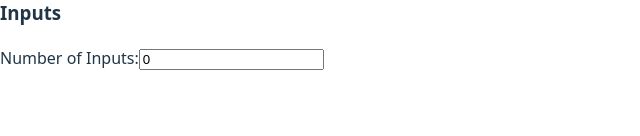
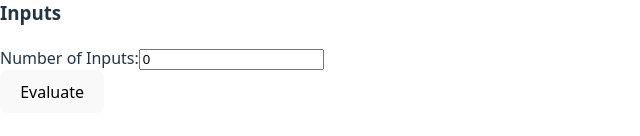
Before and after one commit to Bram-Hub/Sunflower, a React (Vite) app in the folder recursive_blocks/: page / in a window 1280 px wide. Shown: the part 490-626 px from the top of the page, without its empty margins (0-640 px from the left). Built offline with nearby package versions, Linux system fonts and the light colour scheme.

Commit message:
Evaluation!!!

```diff
--- a/recursive_blocks/src/BlockConfig.ts
+++ b/recursive_blocks/src/BlockConfig.ts
@@ -1,24 +1,60 @@
+import { BlockData } from "./BlockUtil";
+
 // blockConfig.ts
 export type BlockType = "Zero" | "Successor" | "Primitive Recursion" | "Composition" | "Projection";
 
-export const blockConfig = {
+export type BlockEvaluator = (block: BlockData, inputs: number[], evaluate: BlockEvaluator) => number;
+
+export const blockConfig: Record<BlockType, {
+  type: BlockType;
+  children: { name: string; block: BlockData | null }[];
+  num_values: { name: string; value: number }[];
+  evaluate: BlockEvaluator;
+}> = {
   "Zero": {
     type: "Zero" as BlockType,
     children: [],
-    num_values: []
+    num_values: [],
+    evaluate: (_block, _inputs, _evaluate) => {
+      // Zero block always returns 0
+      return 0;
+    }
   },
   "Successor": {
     type: "Successor" as BlockType,
     children: [],
-    num_values: []
+    num_values: [],
+    evaluate: (_block, inputs, _evaluate) => {
+      // Successor block returns the input incremented by 1
+      if (inputs.length !== 1) {
+        throw new Error("Successor block requires exactly one input.");
+      }
+      return inputs[0] + 1;
+    }
   },
   "Primitive Recursion": {
     type: "Primitive Recursion" as BlockType,
     children: [
       { name: "Base Case", block: null },
-      { name: "Recursive Case", block: null }
+      { name: "Recursive Case", block: null },
     ],
-    num_values: []
+    num_values: [],
+    evaluate: (block, inputs, evaluate) => {
+      // Primitive Recursion block evaluates based on the base case and recursive case
+      if (inputs.length < 2) {
+        throw new Error("Primitive Recursion block requires at least two inputs.");
+      }
+      if (inputs[inputs.length - 1] <= 0) {
+        // Base case: if the last input is 0, evaluate the base case block
+        return evaluate(block.children[0].block!, inputs.slice(0, -1), evaluate);
+      } else {
+        // Recursive case: evaluate the recursive case block with the inputs
+        const inputs_decremented = inputs.slice(0, -1).concat(inputs[inputs.length - 1] - 1);
+        console.log("Inputs for recursive case:", inputs_decremented);
+        const inputs_combined_with_previous = inputs.concat(evaluate(block, inputs_decremented, evaluate));
+        return evaluate(block.children[1].block!, inputs_combined_with_previous, evaluate);
+      }
+    }
   },
   "Composition": {
     type: "Composition" as BlockType,
@@ -26,13 +62,29 @@ export const blockConfig = {
       { name: "f", block: null },
       { name: "g1", block: null }
     ],
-    num_values: []
+    num_values: [],
+    evaluate: (block, inputs, evaluate) => {
+      // Composition block evaluates by applying function f to the result of g1
+      if (inputs.length < 1) {
+        throw new Error("Composition block requires at least one input.");
+      }
+      const g1_result = evaluate(block.children[1].block!, inputs, evaluate);
+      return evaluate(block.children[0].block!, [g1_result], evaluate);
+    }
   },
   "Projection": {
     type: "Projection" as BlockType,
     children: [],
     num_values: [
       { name: "i", value: 0 },
-    ]
+    ],
+    evaluate: (block, inputs, _evaluate) => {
+      // Projection block returns the i-th input
+      if (inputs.length <= 0) {
+        throw new Error("Projection block requires at least one input.");
+      }
+      const i = block!.num_values!.find(v => v.name === "i")?.value ?? 0;
+      return inputs[i];
+    }
   }
 };
--- a/recursive_blocks/src/BlockEditor.tsx
+++ b/recursive_blocks/src/BlockEditor.tsx
@@ -1,5 +1,5 @@
 import React, { useState, useRef } from "react";
-import { BlockData, removeBlockById } from "./BlockUtil";
+import { BlockData, evaluateBlock, removeBlockById } from "./BlockUtil";
 import { Block, getDefaultChildren, getDefaultValues } from "./Block";
 import { v4 as uuidv4 } from "uuid";
 import { useDrop } from "react-dnd";
@@ -69,6 +69,24 @@ export function BlockEditor() {
             />
           ))}
         </div>
+
+        {/* Evaluate button */}
+        <button
+          onClick={() => {
+            if (rootBlock) {
+              try {
+                const result = evaluateBlock(rootBlock, inputs);
+                alert(`Result: ${result}`);
+              } catch (error: any) {
+                alert(`Error: ${error.message}`);
+              }
+            } else {
+              alert("No root block to evaluate.");
+            }
+          }}
+          className="mt-4 px-4 py-2 bg-blue-500 text-white rounded hover:bg-blue-600">
+          Evaluate
+        </button>
       </div>
     </div>
   );
--- a/recursive_blocks/src/BlockUtil.tsx
+++ b/recursive_blocks/src/BlockUtil.tsx
@@ -1,4 +1,4 @@
-import { BlockType } from "./BlockConfig";
+import { blockConfig, BlockType, BlockEvaluator } from "./BlockConfig";
 
 export interface BlockData {
   id: string;
@@ -29,3 +29,14 @@ export function isDescendant(parent: BlockData, childId: string): boolean {
   }
   return false;
 }
+
+export function evaluateBlock(
+  block: BlockData,
+  inputs: number[],
+  evaluate: BlockEvaluator = evaluateBlock
+): number {
+  const config = blockConfig[block.type];
+  const ev = config.evaluate(block, inputs, evaluate);
+  console.log(`Evaluating block ${block.type} with inputs ${inputs} => Result: ${ev}`);
+  return ev;
+}
```
